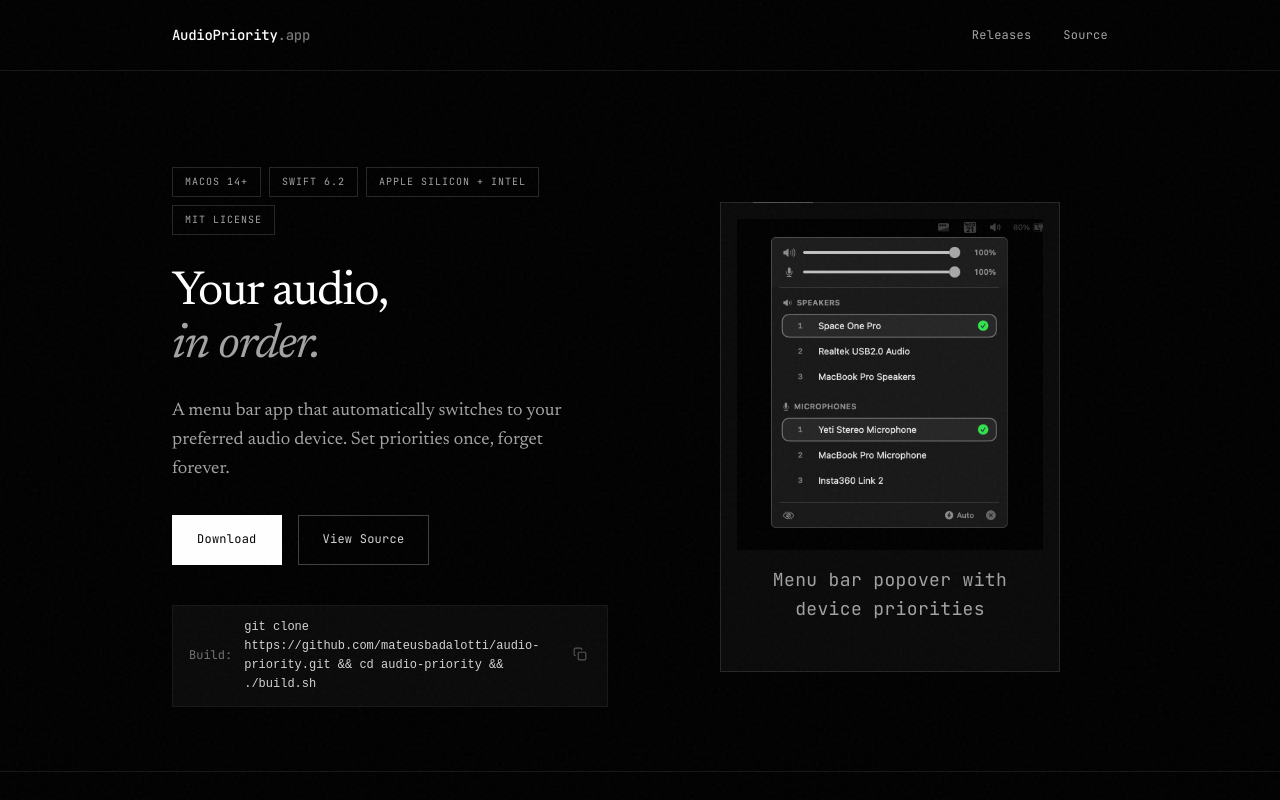
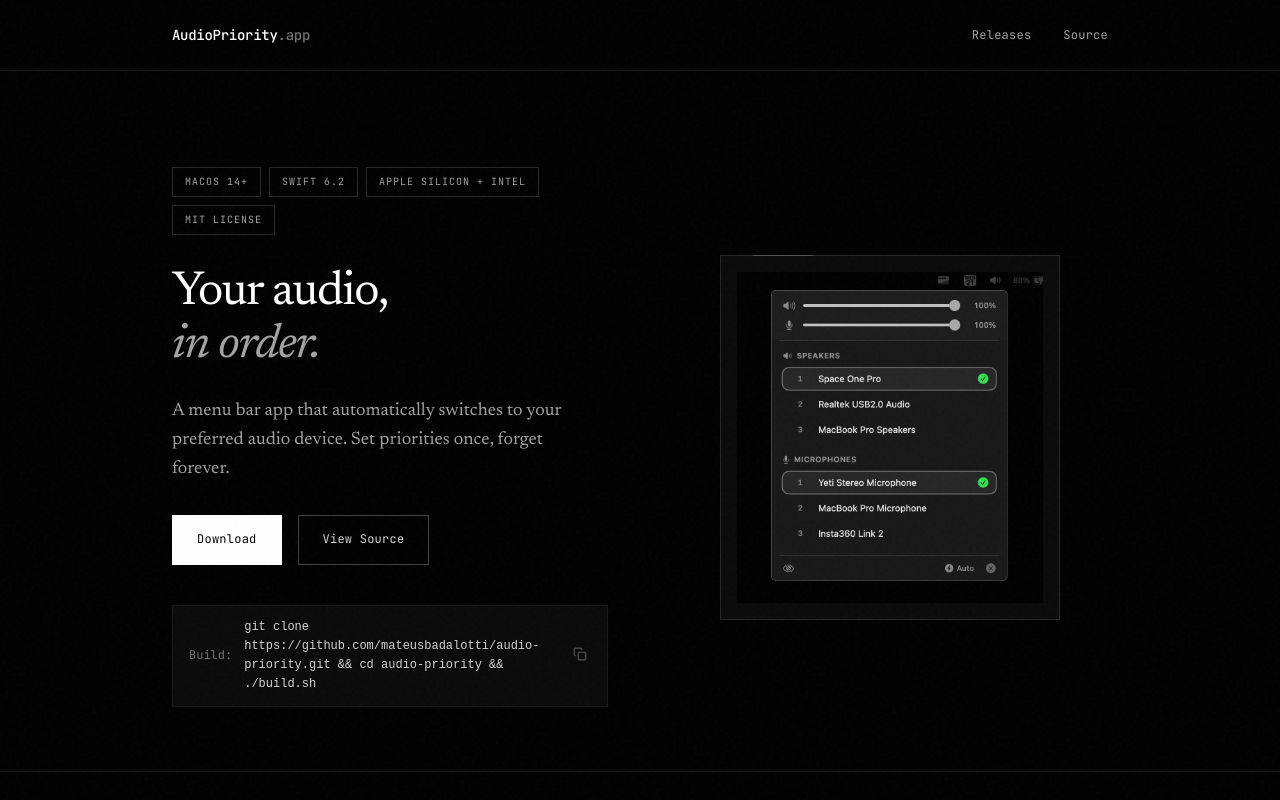
Before and after one commit to mateusbadalotti/audio-priority, a plain HTML site: page index.html in a window 1280 px wide. Shown: the top 800 px of the page. Drawn offline with Linux system fonts and the light colour scheme.

Commit message:
Remove screenshot caption

```diff
--- a/index.html
+++ b/index.html
@@ -693,7 +693,6 @@
                 <div class="hero-visual">
                     <div class="screenshot-frame">
 <img src="https://raw.githubusercontent.com/mateusbadalotti/audio-priority/refs/heads/master/screenshot.png" alt="Audio Priority menu bar app">
-                        <p class="screenshot-caption">Menu bar popover with device priorities</p>
                     </div>
                 </div>
             </div>
```
